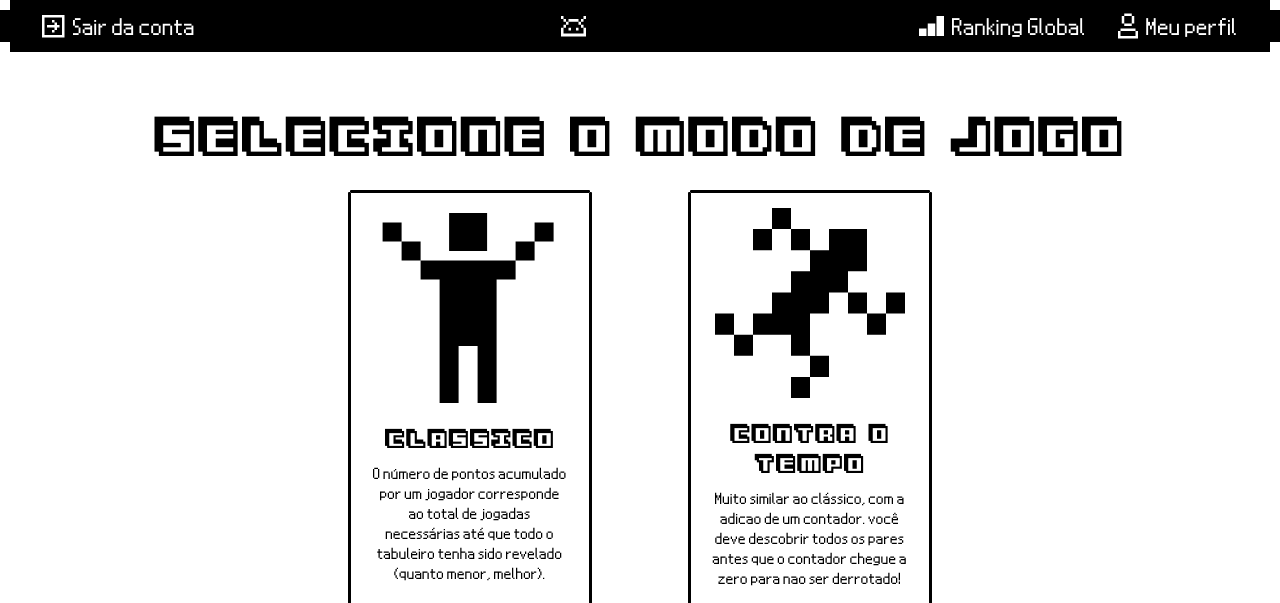
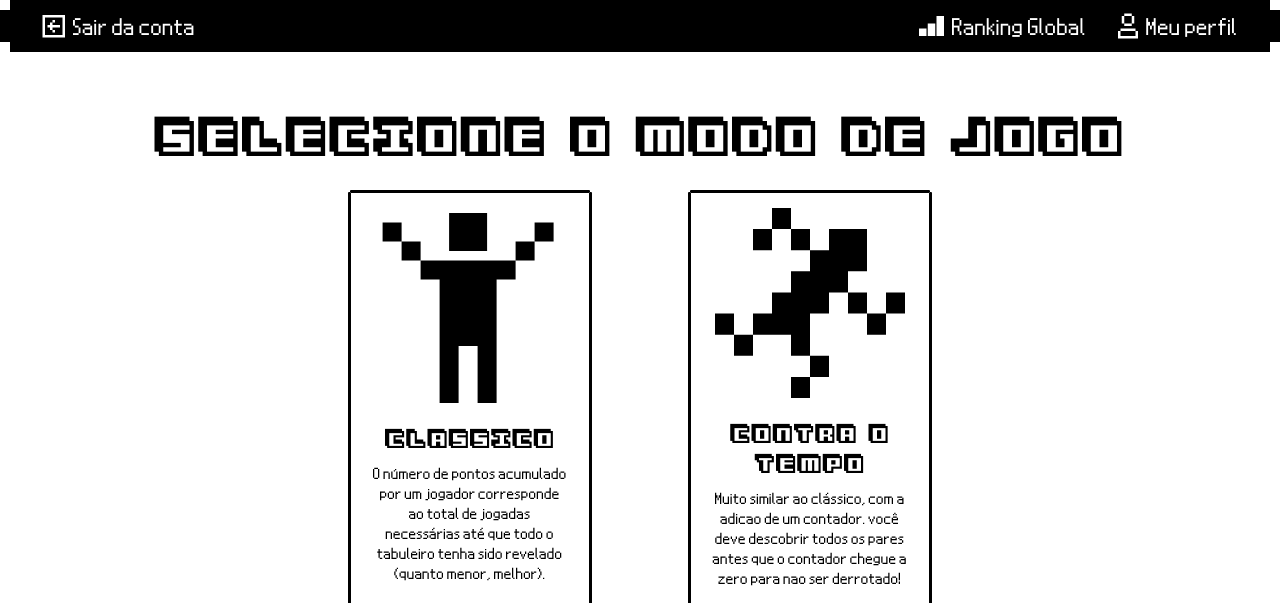
Before and after one commit to GutoRomagnolo/meowmoria-game, a PHP site: page /select-mode/select_mode.html in a window 1280 px wide. Shown: the top 603 px of the page. Run offline with PHP 8.4, Linux system fonts and the light colour scheme.

Commit message:
formataçao de fontes para mac, invertendo imagem da seta de voltar, criando index

```diff
--- a/src/global-ranking/global_ranking.html
+++ b/src/global-ranking/global_ranking.html
@@ -16,7 +16,7 @@
         <a href="./../login/login.html" class="navigation-option">
           <img
             src="./../assets/icons/logoff.svg"
-            class="header-nav-icons"
+            class="logoff-icon"
             alt="Sair do jogo"
           >
           <p>Voltar</p>
--- a/src/login/login.css
+++ b/src/login/login.css
@@ -1,11 +1,13 @@
 @font-face {
   font-family: "Nintendo DS BIOS";
   src: url(./../assets/fonts/Nintendo-DS-BIOS.ttf);
+  src: url(./../assets/fonts/Nintendo\ DS\ BIOS\ Regular.woff2)
 }
 
 @font-face {
   font-family: "3Dventure";
   src: url(./../assets/fonts/3Dventure.ttf);
+  src: url(./../assets/fonts/3Dventure.woff2)
 }
 
 body {
--- a/src/profile/profile.html
+++ b/src/profile/profile.html
@@ -14,7 +14,7 @@
         <a href="./../login/login.html" class="navigation-option">
           <img
             src="./../assets/icons/logoff.svg"
-            class="header-nav-icons"
+            class="logoff-icon"
             alt="Voltar"
           >
           <p>Voltar</p>
--- a/src/select-mode/select_mode.css
+++ b/src/select-mode/select_mode.css
@@ -1,11 +1,13 @@
 @font-face {
   font-family: "Nintendo DS BIOS";
   src: url(./../assets/fonts/Nintendo-DS-BIOS.ttf);
+  src: url(./../assets/fonts/Nintendo\ DS\ BIOS\ Regular.woff2)
 }
 
 @font-face {
   font-family: "3Dventure";
   src: url(./../assets/fonts/3Dventure.ttf);
+  src: url(./../assets/fonts/3Dventure.woff2)
 }
 
 h1 {
@@ -48,6 +50,11 @@ body {
 
 .left-navigation {
   padding-left: 2rem;
+}
+
+.logoff-icon {
+  padding-left: 0.5rem;
+  transform: scaleX(-1);
 }
 
 .navigation-option {
--- a/src/select-mode/select_mode.html
+++ b/src/select-mode/select_mode.html
@@ -16,18 +16,11 @@
         <a href="./../login/login.html" class="navigation-option">
           <img
             src="./../assets/icons/logoff.svg"
-            class="header-nav-icons"
+            class="logoff-icon"
             alt="Sair do jogo"
           >
           <p>Sair da conta</p>
         </a>
-      </nav>
-      <nav class="middle-navigation">
-        <img
-          src="./../assets/icons/android.svg"
-          class="icon-android"
-          alt="Ícone do header"
-        >
       </nav>
       <nav class="right-navigation">
         <a href="./../global-ranking/global_ranking.html" class="navigation-option">
--- a/src/sign-up/sign_up.html
+++ b/src/sign-up/sign_up.html
@@ -14,7 +14,7 @@
         <a href="./../login/login.html" class="navigation-option">
           <img
             src="./../assets/icons/logoff.svg"
-            class="header-nav-icons"
+            class="logoff-icon"
             alt="Voltar"
           >
           <p>Voltar</p>
```
Also changed, not shown: src/against-time-mode/against_time_mode.html (+1 -6 lines), src/global-ranking/global_ranking.css (+5 -2 lines), src/index.html (added, +8 -0 lines), src/profile/profile.css (+7 -0 lines), src/sign-up/sign_up.css (+7 -1 lines), src/standard-mode/standard_mode.css (+7 -0 lines), src/standard-mode/standard_mode.html (+1 -6 lines), src/assets/fonts/3Dventure.woff2 (added), src/assets/fonts/Nintendo DS BIOS Regular.woff2 (added).
